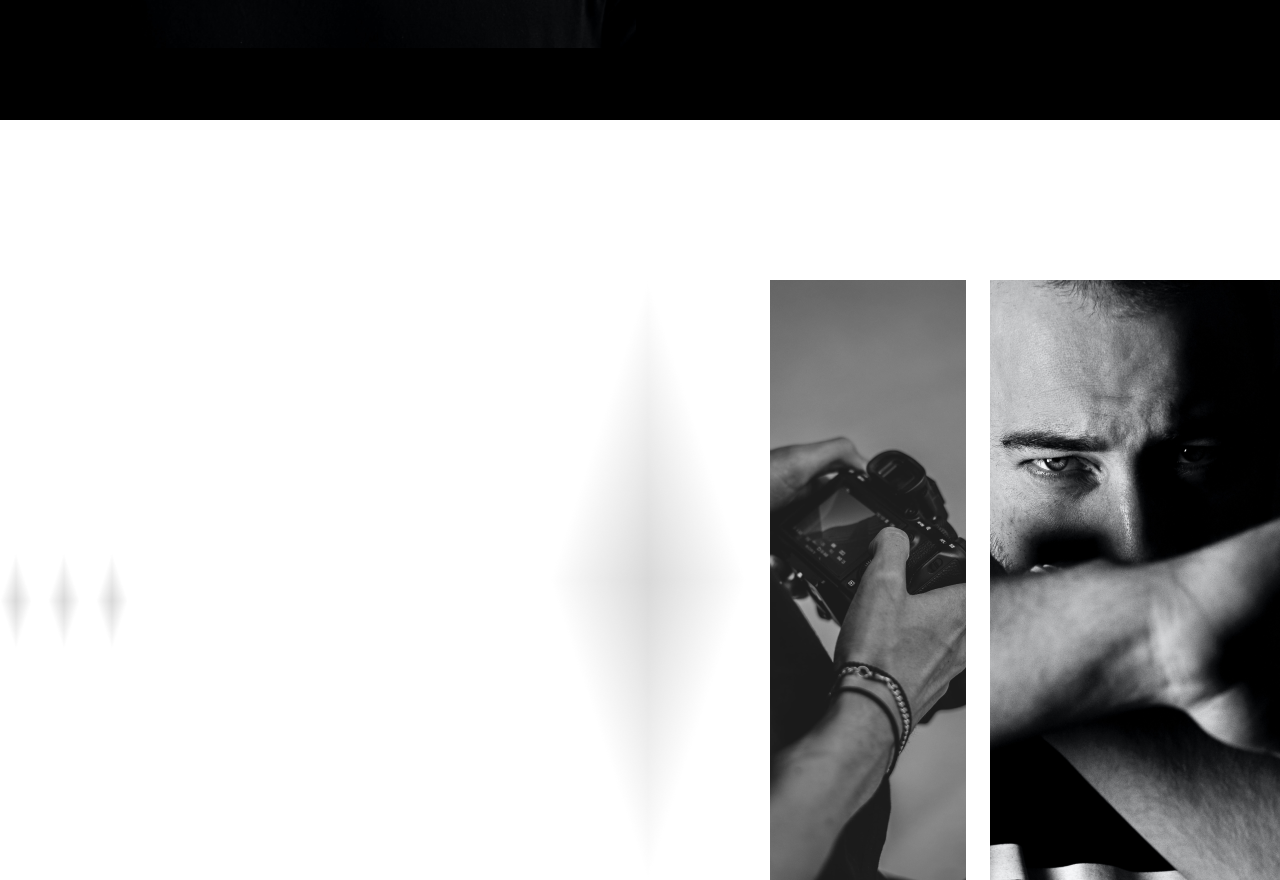
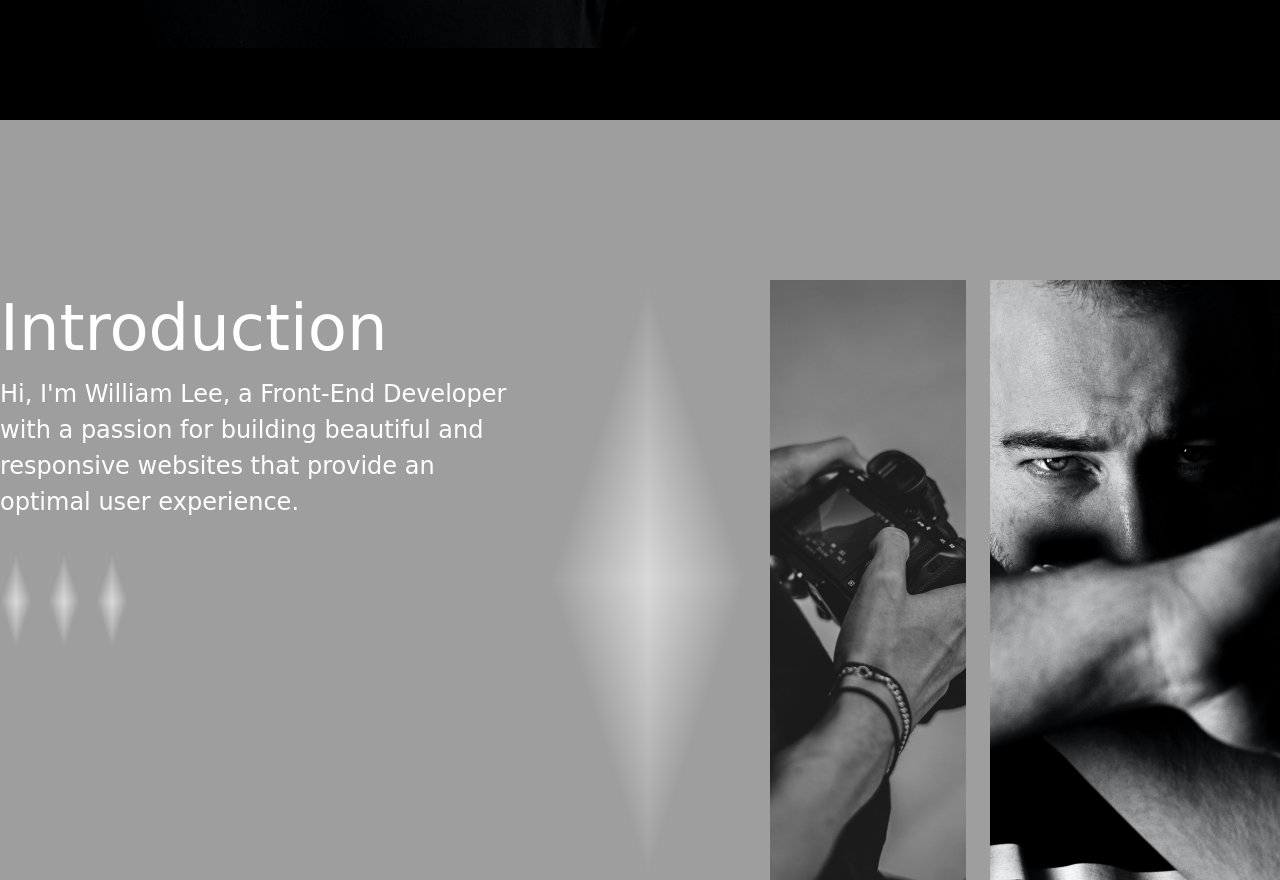
Before and after one commit to PoSungSu/2023_w02, a plain HTML site: page index.html in a window 1280 px wide. Shown: the part 960-1840 px from the top of the page. Drawn offline with Linux system fonts and the light colour scheme; the site is published under a folder, as on GitHub Pages, so addresses that start at the root find nothing; a web font is replaced by a local one.

Commit message:
v2.2_bg-img

```diff
--- a/index.html
+++ b/index.html
@@ -31,7 +31,7 @@
         </div>
     </header>
     <main class="main">
-        <div class="bg-img">
+        <div class="" style="background-image: url(./assets/background-img.png);">
             <article class="container d-flex justify-content-between py-40">
                 <section class="intro-left">
                     <h3 class="text-secondary fs-16 ">Introduction</h3>
--- a/stylesheets/helpers/_base.scss
+++ b/stylesheets/helpers/_base.scss
@@ -10,7 +10,6 @@ body {
 img {
     max-width: 100%;
     height: auto;
-    // display: block;
     vertical-align: middle;
 }
 
--- a/stylesheets/pages/_index.scss
+++ b/stylesheets/pages/_index.scss
@@ -1,6 +1,6 @@
-.bg-img {
-    background-image: url(/assets/background-img.png);
-}
+// .bg-img {
+//     background-image: url(/assets/background-img.png);
+// }
 .intro-left {
     max-width: 526px;
 }
```
Also changed, not shown: stylesheets/all.css, 2 other files.
